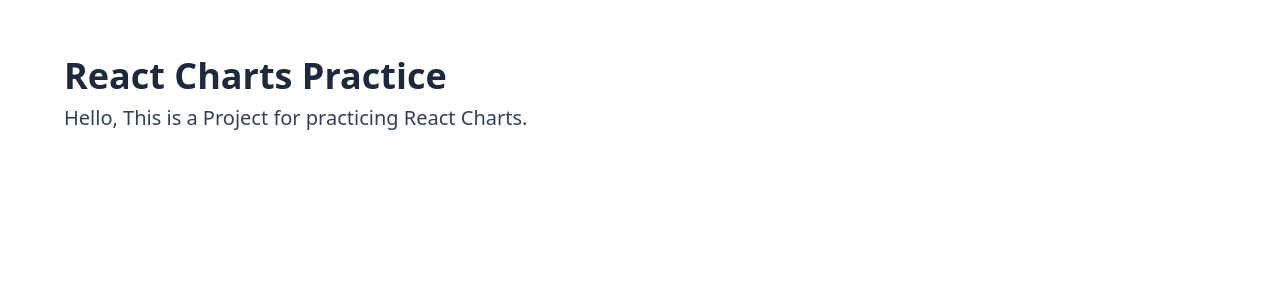
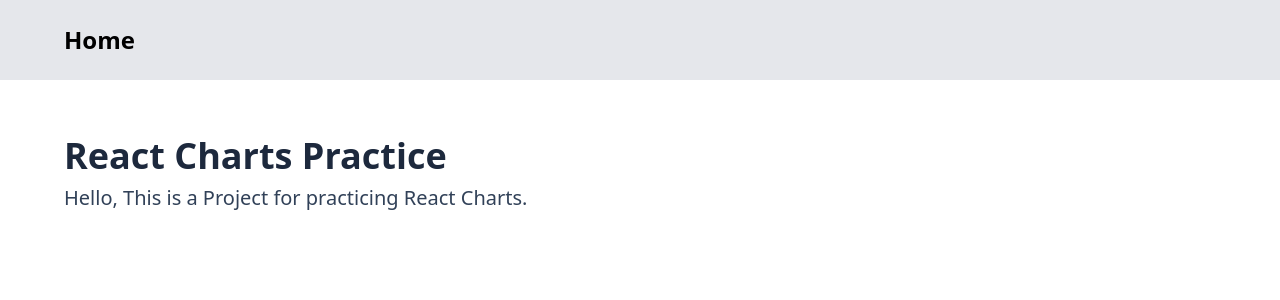
Before and after one commit to spaceofin/visualization, a React (Vite) app in the folder react-charts-practice/: page / in a window 1280 px wide. Shown: the top 300 px of the page. Built offline with nearby package versions, Linux system fonts and the light colour scheme.

Commit message:
[react-charts-practice]feat: add Header and set up routing

```diff
--- a/react-charts-practice/package.json
+++ b/react-charts-practice/package.json
@@ -13,6 +13,7 @@
     "@tailwindcss/vite": "^4.1.5",
     "react": "^19.0.0",
     "react-dom": "^19.0.0",
+    "react-router": "^7.5.3",
     "tailwindcss": "^4.1.5"
   },
   "devDependencies": {
--- /dev/null
+++ b/react-charts-practice/src/components/Header.tsx
@@ -0,0 +1,11 @@
+import { Link } from "react-router";
+
+export default function Header() {
+  return (
+    <header className="bg-gray-200 px-16 py-6 text-2xl font-bold">
+      <nav className="flex gap-12">
+        <Link to="/">Home</Link>
+      </nav>
+    </header>
+  );
+}
--- a/react-charts-practice/src/main.tsx
+++ b/react-charts-practice/src/main.tsx
@@ -1,10 +1,17 @@
-import { StrictMode } from "react";
+// import { StrictMode } from "react";
 import { createRoot } from "react-dom/client";
 import "./index.css";
 import App from "./App.tsx";
+import Header from "./components/Header.tsx";
+import { BrowserRouter, Route, Routes } from "react-router";
 
 createRoot(document.getElementById("root")!).render(
-  <StrictMode>
-    <App />
-  </StrictMode>
+  // <StrictMode>
+  <BrowserRouter>
+    <Header />
+    <Routes>
+      <Route path="/" element={<App />} />
+    </Routes>
+  </BrowserRouter>
+  // </StrictMode>
 );
```
Also changed, not shown: 1 other file (tests, documents, lock files or other folders).
